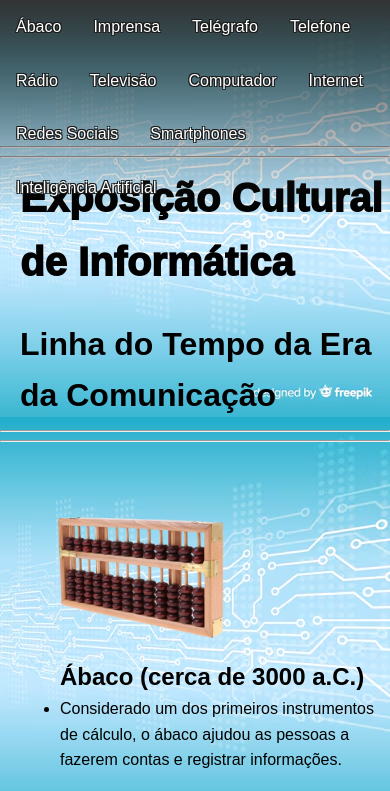
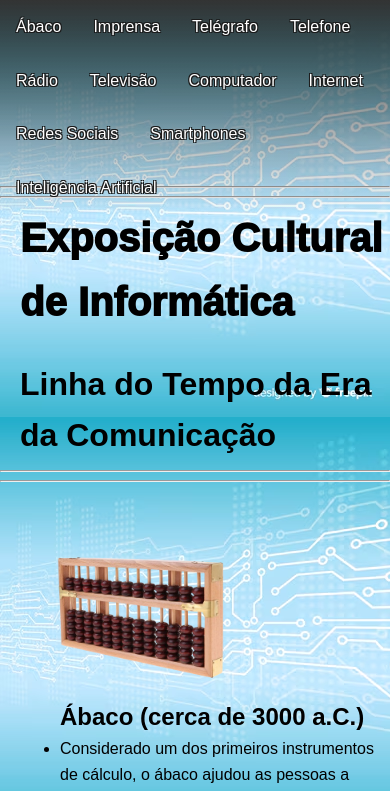
Before and after one commit to RafaEsteves19/Exposicao-Cultural-Informatica-2024, a plain HTML site: page index.html in a window 390 px wide. Shown: the top 791 px of the page. Drawn offline with Linux system fonts and the light colour scheme.

Commit message:
fouth commit

```diff
--- a/styles.css
+++ b/styles.css
@@ -15,6 +15,12 @@ body {
 @media (max-width: 640px) {
     .begin {
         margin-top: 120px;
+    }
+}
+
+@media (max-width: 600px) {
+    .begin {
+        margin-top: 160px;
     }
 }
 
```
Also changed, not shown: index.html (+20 -0 lines).
